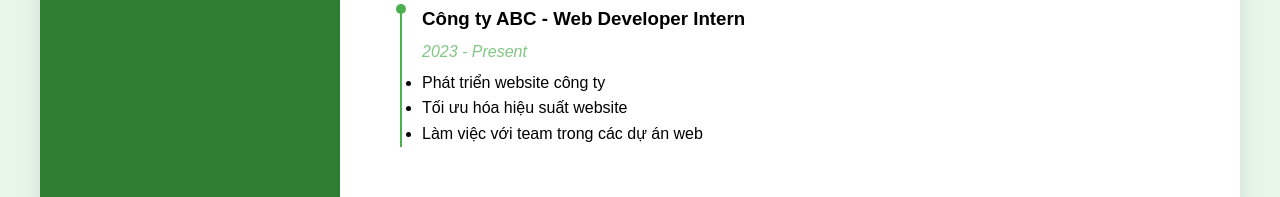
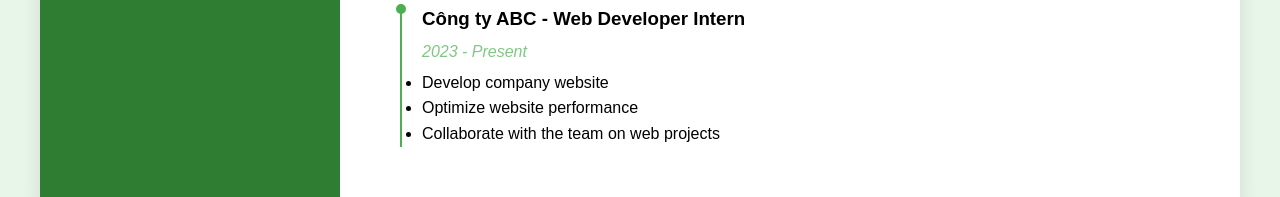
Before and after one commit to minhh25/minh25.github.io, a plain HTML site: page index.html in a window 1280 px wide. Shown: the part 649-846 px from the top of the page. Drawn offline with Linux system fonts and the light colour scheme.

Commit message:
index.html

```diff
--- a/index.html
+++ b/index.html
@@ -215,9 +215,9 @@
                     <h3>Công ty ABC - Web Developer Intern</h3>
                     <div class="date">2023 - Present</div>
                     <ul class="experience-list">
-                        <li>Phát triển website công ty</li>
-                        <li>Tối ưu hóa hiệu suất website</li>
-                        <li>Làm việc với team trong các dự án web</li>
+                        <li>Develop company website</li>
+                        <li>Optimize website performance</li>
+                        <li>Collaborate with the team on web projects</li>
                     </ul>
                 </div>
             </div>
```
